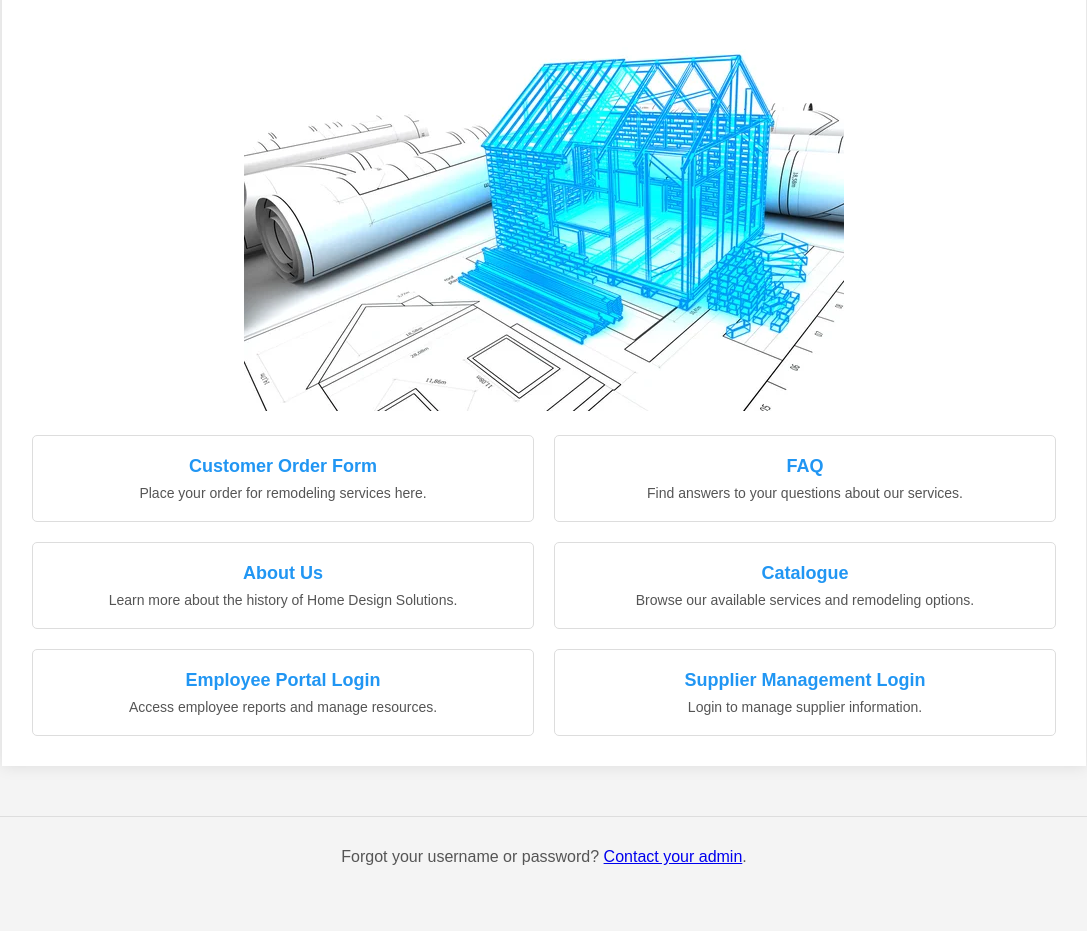
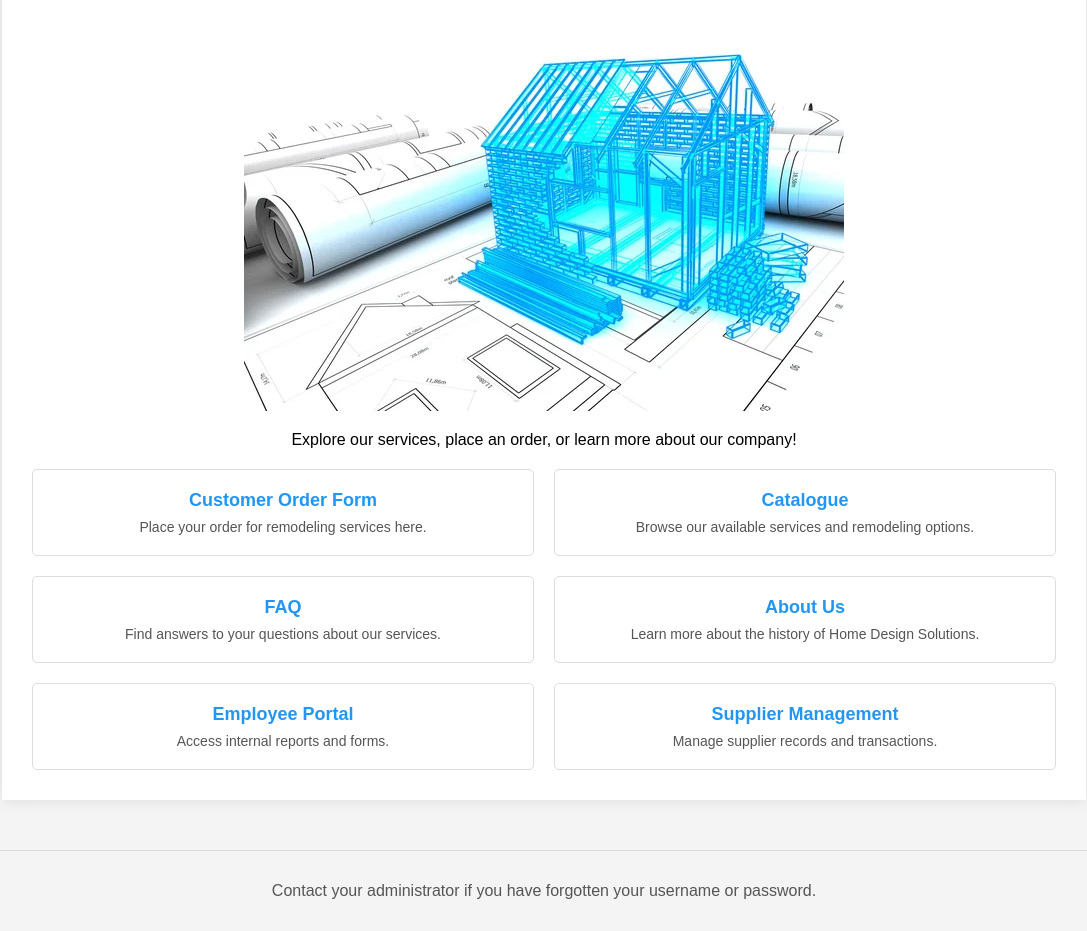
Before and after one commit to s-iddharth-a/HDS, a plain HTML site: page index.html in a window 1280 px wide. Shown: the part 284-1215 px from the top of the page, without its empty margins (96-1183 px from the left). Before the commit the page ends 1181 px from the top, so only its background shows below. Drawn offline with Linux system fonts and the light colour scheme.

Commit message:
Update index.html

```diff
--- a/index.html
+++ b/index.html
@@ -12,16 +12,22 @@
     </header>
 
     <div class="home-container">
-        <h2 class="centered">Welcome to Home Design Solutions</h2>
+        <h2>Welcome to Home Design Solutions</h2>
 
-        <!-- Centered Image -->
-        <img src="homedesign.jpg" alt="Home Design Solutions" class="home-image">
+        <!-- Centered and Smaller Image -->
+        <img src="homedesign.jpg" alt="Home Design Solutions">
 
+        <p>Explore our services, place an order, or learn more about our company!</p>
 
         <div class="home-links">
             <div class="home-link-item">
                 <a href="customer-order.html">Customer Order Form</a>
                 <p>Place your order for remodeling services here.</p>
+            </div>
+
+            <div class="home-link-item">
+                <a href="catalogue.html">Catalogue</a>
+                <p>Browse our available services and remodeling options.</p>
             </div>
 
             <div class="home-link-item">
@@ -35,26 +41,19 @@
             </div>
 
             <div class="home-link-item">
-                <a href="catalogue.html">Catalogue</a>
-                <p>Browse our available services and remodeling options.</p>
+                <a href="employee-login.html">Employee Portal</a>
+                <p>Access internal reports and forms.</p>
             </div>
 
-            <!-- Employee Portal Link (Centered) -->
-            <div class="home-link-item centered-item">
-                <a href="employee-login.html">Employee Portal Login</a>
-                <p>Access employee reports and manage resources.</p>
-            </div>
-
-            <!-- Supplier Portal Link (Centered) -->
-            <div class="home-link-item centered-item">
-                <a href="supplier-login.html">Supplier Management Login</a>
-                <p>Login to manage supplier information.</p>
+            <div class="home-link-item">
+                <a href="supplier-login.html">Supplier Management</a>
+                <p>Manage supplier records and transactions.</p>
             </div>
         </div>
     </div>
 
-    <footer class="footer">
-        <p>Forgot your username or password? <a href="mailto:admin@homedesign.com">Contact your admin</a>.</p>
+    <footer>
+        <p>Contact your administrator if you have forgotten your username or password.</p>
     </footer>
 </body>
 </html>
```
